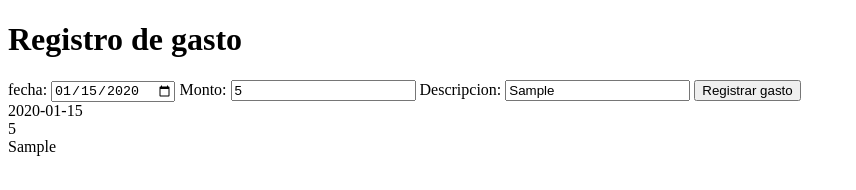
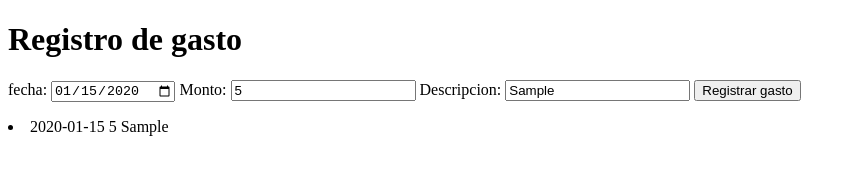
Before and after one commit to MarlonTMF/IngProy_EduGastos_V2, a website built with Parcel: page index.html in a window 1280 px wide. Both pictures are taken after typing "2020-01-15", "5", "Sample" into the empty fields and a click on the input "Registrar gasto". Shown: the whole page, without its empty margins (0-856 px from the left). Built offline with nearby package versions, Linux system fonts and the light colour scheme.

Commit message:
se actualizo para poder registrar mas gastos, ademas se comprobo que si guarde gastos

```diff
--- a/src/gastos.js
+++ b/src/gastos.js
@@ -6,7 +6,7 @@ class Gastos {
     this.gastos.push(gasto);
   }
   obtenerGastos() {
-    return this.gastos[0];
+    return this.gastos;
   }
 }
 export default Gastos;
--- a/src/presenter.js
+++ b/src/presenter.js
@@ -1,4 +1,4 @@
-//import sumar from "./sumador";
+import Gastos from "./gastos";
 
 const fecha = document.querySelector("#fecha");
 const monto = document.querySelector("#monto");
@@ -6,26 +6,29 @@ const descripcion = document.querySelector("#descripcion");
 
 const form = document.querySelector("#gastos-form");
 const gastosdiv = document.querySelector("#gastos-div");
+const gastos = new Gastos();
 
 form.addEventListener("submit", (event) => {
   event.preventDefault();
-
   const fechaValue = fecha.value;
   const montoValue = Number.parseInt(monto.value);
   const descripcionValue = descripcion.value;
 
-  //const gastos = new Gastos();
-  //gastos.registrargasto(fecha, monto, descripcion);
-  //const gastoregistrado = gastos.obtenerGastos(();
+  const gasto = {
+    fecha: fechaValue,
+    monto: montoValue,
+    descripcion: descripcionValue,
+  };
+  gastos.registrarGasto(gasto);
 
-  gastosdiv.innerHTML =
-    "<div>" +
-    fechaValue +
-    "</div>" +
-    "<div>" +
-    montoValue +
-    "</div>" +
-    "<div>" +
-    descripcionValue +
-    "</div>";
+  const gastosRegistrados = gastos.obtenerGastos();
+  console.log("gastos: "+ gastosRegistrados);
+  console.log("gastos registrados: "+gastosRegistrados);
+
+  gastosdiv.innerHTML = "<ul>";
+  gastosRegistrados.forEach((gastoRegistrado) => {
+    gastosdiv.innerHTML+=
+       "<li>"+gastoRegistrado.fecha+"  "+gastoRegistrado.monto+"  "+gastoRegistrado.descripcion+"</li>";
+    });
+  gastosdiv.innerHTML+= "</ul>";
 });
```
Also changed, not shown: cypress/e2e/HistorialGastos/historialgastos.cy.js (added, +33 -0 lines), index.html (+1 -0 lines), src/JS/historialgastos.js (added, +25 -0 lines), src/JS/historialgastos.spec.js (added, +20 -0 lines), src/Plantillas/historialgastos.html (added, +12 -0 lines), src/gastos.spec.js (+25 -2 lines), src/JS/presMen.spec.js (deleted).
